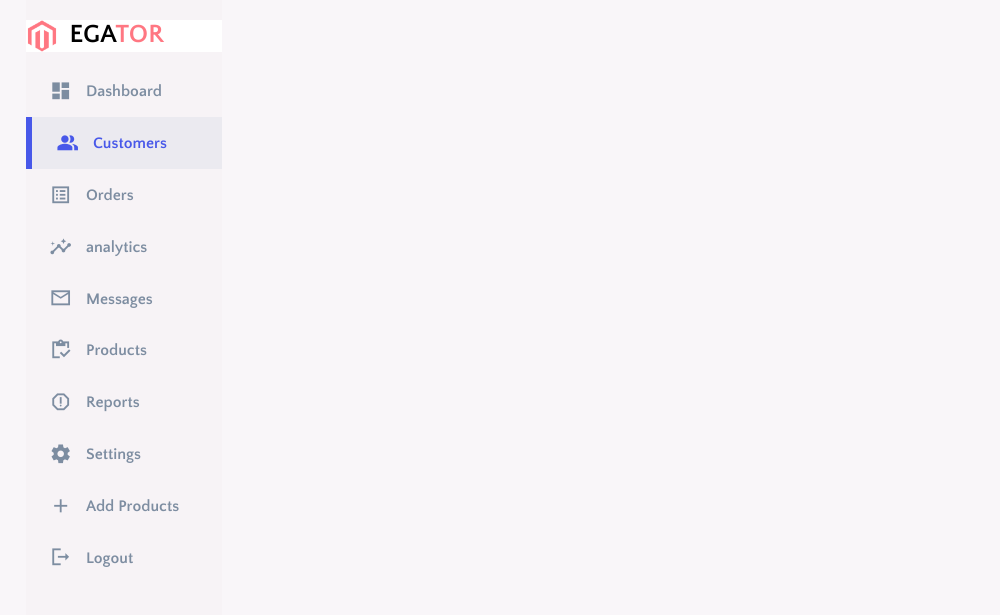
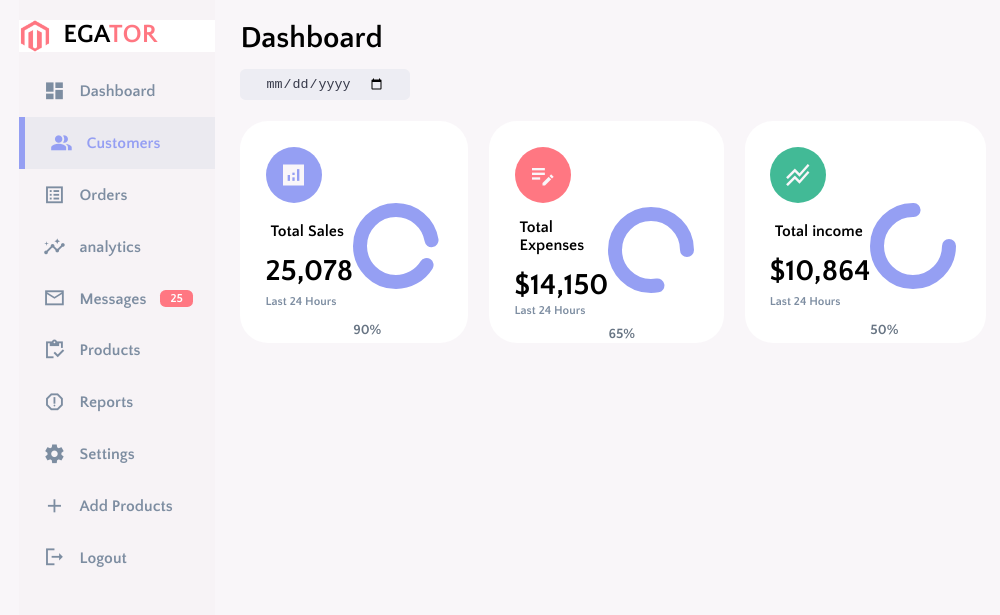
Before and after one commit to isratjmn/dashboard, a plain HTML site: page index.html in a window 1280 px wide. Shown: the whole page, without its empty margins (0-1000 px from the left). Drawn offline with Linux system fonts and the light colour scheme.

Commit message:
Some modification on index.html and style.css file

```diff
--- a/index.html
+++ b/index.html
@@ -5,9 +5,9 @@
     <meta http-equiv="X-UA-Compatible" content="IE=edge">
     <meta name="viewport" content="width=device-width, initial-scale=1.0">
     <title> Ecommerce Dashboard Design </title>
-    <!-- Material CDN -->
+    <!--++++++++++++++ Material CDN ++++++++++++++-->
     <link href="https://fonts.googleapis.com/icon?family=Material+Icons+Sharp" rel="stylesheet">
-    <!-- CSS Link -->
+    <!--++++++++++++++ CSS Link ++++++++++++++-->
     <link rel="stylesheet" href="./style.css">
 </head>
 <body>
@@ -50,7 +50,7 @@
               <a href="#">
                 <span class="material-icons-sharp">mail_outline</span>
                 <h3>Messages</h3>
-                <span class="message_count"></span>
+                <span class="message_count"> 25 </span>
               </a>
             </div>
             <div class="sidebar">
@@ -84,6 +84,73 @@
               </a>
             </div>
         </aside>
+        <!--++++++++++++++ END OF ASIDE ++++++++++++++-->
+        <main>
+            <h1> Dashboard </h1>
+
+            <div class="date">
+                <input type="date">
+            </div>
+            <div class="insights">
+                <div class="sales">
+                  <span class="material-icons-sharp"> analytics </span>
+                  <div class="middle">
+                        <div class="left">
+                            <h3> Total Sales </h3>
+                            <h1>25,078</h1>
+                        </div>
+                        <div class="progress">
+                            <svg>
+                                 <circle cx="38" cy="38" r="36"></circle>
+                            </svg>
+                            <div class="number">
+                                 <p> 90% </p>
+                            </div>
+                        </div>
+                  </div>
+                     <small class="text-muted"> Last 24 Hours </small>
+                </div>
+                <!--++++++++++++++ END OF SALES ++++++++++++++-->
+                <div class="expenses">
+                  <span class="material-icons-sharp"> edit_note </span>
+                  <div class="middle">
+                        <div class="left">
+                            <h3> Total Expenses </h3>
+                            <h1>$14,150</h1>
+                        </div>
+                        <div class="progress">
+                            <svg>
+                                 <circle cx="38" cy="38" r="36"></circle>
+                            </svg>
+                            <div class="number">
+                                 <p> 65% </p>
+                            </div>
+                        </div>
+                  </div>
+                     <small class="text-muted"> Last 24 Hours </small>
+                </div>
+                <!--++++++++++++++ END OF EXPENSES ++++++++++++++-->
+                <div class="income">
+                  <span class="material-icons-sharp"> stacked_line_chart </span>
+                  <div class="middle">
+                        <div class="left">
+                            <h3> Total income </h3>
+                            <h1>$10,864</h1>
+                        </div>
+                        <div class="progress">
+                            <svg>
+                                 <circle cx="38" cy="38" r="36"></circle>
+                            </svg>
+                            <div class="number">
+                                 <p> 50% </p>
+                            </div>
+                        </div>
+                  </div>
+                     <small class="text-muted"> Last 24 Hours </small>
+                </div>
+                <!--++++++++++++++ END OF INCOME ++++++++++++++-->
+            </div>
+        </main>
 
     </div>
 </body>
--- a/style.css
+++ b/style.css
@@ -1,7 +1,7 @@
 @import url('https://fonts.googleapis.com/css2?family=Nunito:wght@400;600;900&family=Quattrocento+Sans:wght@700&display=swap');
 
 :root {
-    --color-primary: #4858e9;
+    --color-primary: #959ff3;
     --color-danger: #ff7782;
     --color-success: #42ba96;
     --color-warning: #ffd700;
@@ -21,7 +21,7 @@
 
     --card-padding: 1.8rem;
     --padding-1: 1.5rem;
-    --box-shadow: 0 2rem 3rem var(var(--color-light));
+    --box-shadow: 0 2rem 3rem var(var(--color-dark-varient));
 }
 
 * {
@@ -49,7 +49,7 @@ body {
 }
 .container {
     display: grid;
-    width: 96%;
+    width: 97%;
     margin: 0 auto;
     gap: 1.8rem;
     grid-template-columns: 14rem auto 22rem;
@@ -130,6 +130,7 @@ aside .logo img {
 aside .close {
     display: none;
 }
+/* ++++++++++++++ SIDEBAR ++++++++++++++ */
 aside .sidebar {
     display: flex;
     flex-direction: column;
@@ -180,6 +181,98 @@ aside .sidebar a:hover {
 aside .sidebar a:hover span {
     margin-left: 16px;
 }
-aside .sidebar .message-count {
-    margin-left: 16px;
+aside .sidebar .message_count {
+    background: var(--color-danger);
+    color: var(--color-white);
+    padding: 2px 10px;
+    font-size: 12px;
+    border-radius: var(--border-radius-1);
 }
+/* ++++++++++++++ MAIN ++++++++++++++ */
+main {
+    margin-top: 22px;
+}
+main .date {
+    display: inline-block;
+    background: var(--color-light);
+    border-radius: var(--border-radius-1);
+    margin-top: 1rem;
+    padding: 0.5rem 1.8rem;
+}
+main .date input[type="date"] {
+    background: transparent;
+    color: var(--color-dark);
+}
+main .insights {
+    display: grid;
+    grid-template-columns: repeat(3, 1fr);
+    gap: 1.5rem;
+}
+main .insights> div {
+    background: var(--color-white);
+    padding: var(--card-padding) ;
+    border-radius: var(--card-border-radius);
+    margin-top: 1.5rem;
+    box-shadow: var(--box-shadow);
+    transition: all 250ms ease;
+}
+main .insights> div:hover {
+    background: rgba(116, 116, 193, 0.145);
+}
+main .insights> div span {
+    background: var(--color-primary);
+    padding: 14px;
+    border-radius: 50%;
+    color: var(--color-background);
+    font-size: 2rem;
+}
+main .insights> div.expenses span {
+    background: var(--color-danger);
+}
+main .insights> div.income span {
+    background: var(--color-success);
+}
+main .insights> div .middle {
+    display: flex;
+    align-items: center;
+    justify-content: space-between;
+}
+main .insights h3 {
+    margin: 15px 5px;
+    font-size: 16px;
+}
+main .insights .progress {
+    position: relative;
+    width: 90px;
+    height: 90px;
+    border-radius: 50%;
+}
+main .insights svg {
+    width: 115px;
+    height: 115px;
+}
+main .insights svg circle {
+    fill: none;
+    stroke: var(--color-primary);
+    stroke-width: 14;
+    stroke-linecap: round;
+    transform: translate(5px, 5px);
+    stroke-dasharray: 110;
+    stroke-dashoffset: 95;
+}
+main .insights .sales svg circle {
+    stroke-dasharray: 200;
+    stroke-dashoffset: -20;
+}
+main .insights .expenses svg circle {
+    stroke-dashoffset: -50;
+    stroke-dasharray: 180;
+}
+main .insights .income svg circle {
+    stroke-dashoffset: 50;
+    stroke-dasharray: 220;
+}
+main .insights .progress .number {
+    stroke-dashoffset: 50;
+    stroke-dasharray: 220;
+}
```
